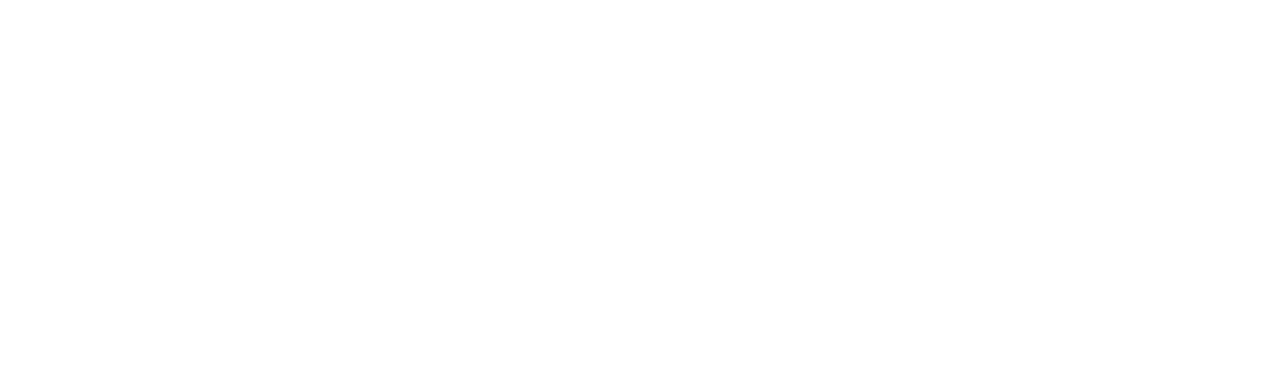
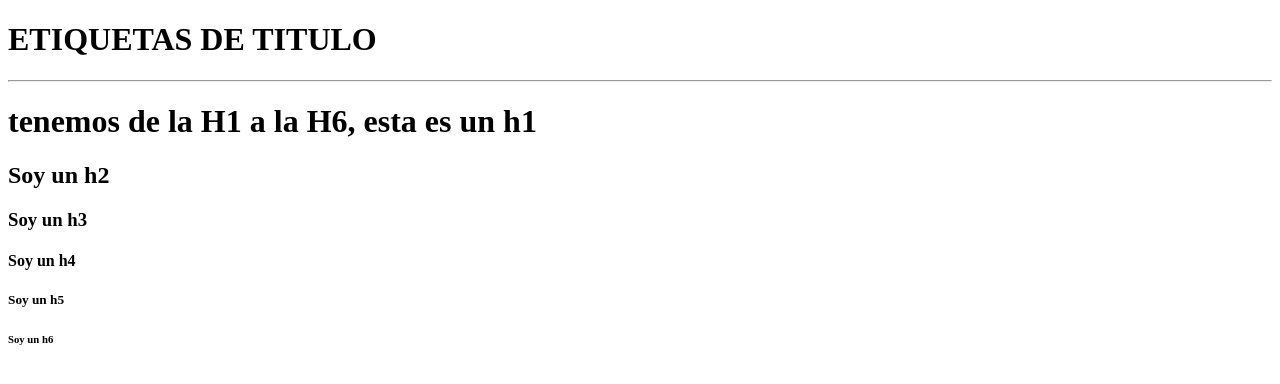
Before and after one commit to Junicuaaa/etiquetas-HTML, a plain HTML site: page index.html in a window 1280 px wide. Drawn offline with Linux system fonts and the light colour scheme.

Commit message:
Etiquetas de titulo

```diff
--- a/index.html
+++ b/index.html
@@ -8,6 +8,13 @@
     <title>Etiquetas HTML</title>
 </head>
 <body>
-
+    <h1>ETIQUETAS DE TITULO</h1>
+    <hr>
+    <h1>tenemos de la H1 a la H6, esta es un h1</h1>
+    <h2>Soy un h2</h2>
+    <h3>Soy un h3</h3>
+    <h4>Soy un h4</h4>
+    <h5>Soy un h5</h5>
+    <h6>Soy un h6</h6>
 </body>
 </html>
```
